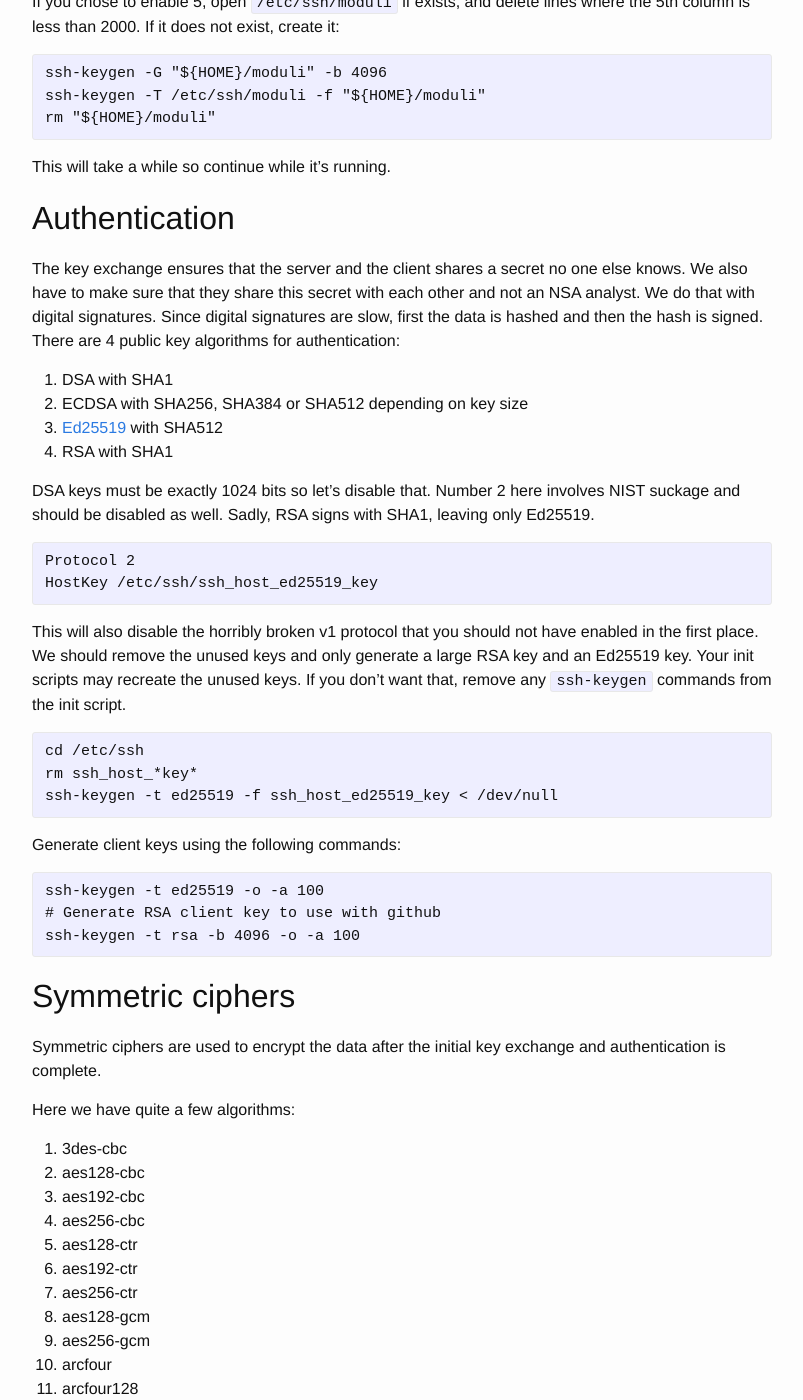
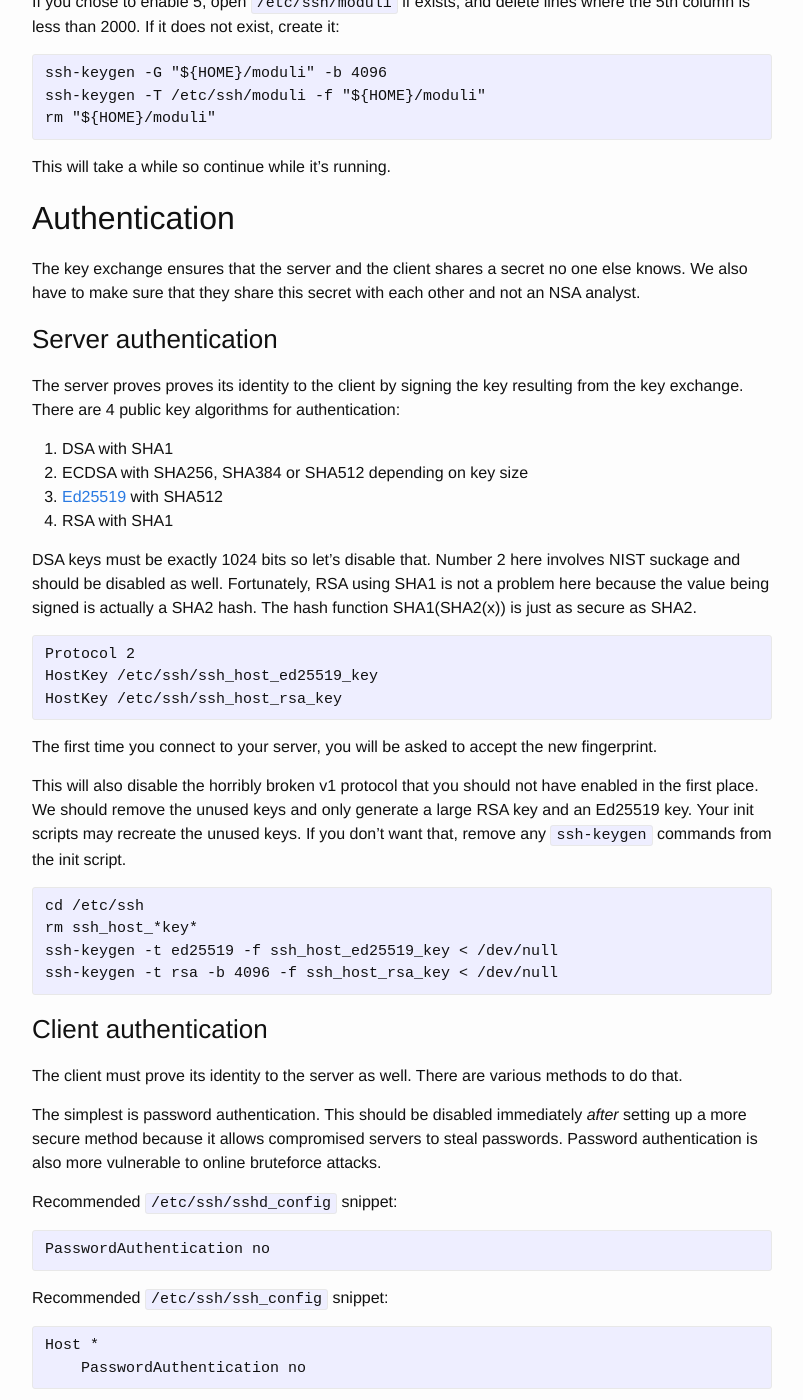
Before and after one commit to stribika/stribika.github.io, a Jekyll site: the page built from _posts/2015-01-04-secure-secure-shell.md, in a window 1280 px wide and 1400 px high, scrolled down 2267 px. Shown: the whole window, without its empty margins (238-1041 px from the left). Built offline with Jekyll 4.4.1, drawn with Linux system fonts in a browser that asks for light colours; some of the changed text lies outside the part shown.

Commit message:
RSA is back, differences between server and client authentication explained.

```diff
--- a/_posts/2015-01-04-secure-secure-shell.md
+++ b/_posts/2015-01-04-secure-secure-shell.md
@@ -111,8 +111,10 @@ This will take a while so continue while it's running.
 
 The key exchange ensures that the server and the client shares a secret no one else knows.
 We also have to make sure that they share this secret with each other and not an NSA analyst.
-We do that with digital signatures.
-Since digital signatures are slow, first the data is hashed and then the hash is signed.
+
+### Server authentication
+
+The server proves proves its identity to the client by signing the key resulting from the key exchange.
 There are 4 public key algorithms for authentication:
 
 1. DSA with SHA1
@@ -122,10 +124,14 @@ There are 4 public key algorithms for authentication:
 
 DSA keys must be exactly 1024 bits so let's disable that.
 Number 2 here involves NIST suckage and should be disabled as well.
-Sadly, RSA signs with SHA1, leaving only Ed25519.
+Fortunately, RSA using SHA1 is not a problem here because the value being signed is actually a SHA2 hash.
+The hash function SHA1(SHA2(x)) is just as secure as SHA2.
 
 <pre><code>Protocol 2
-HostKey /etc/ssh/ssh_host_ed25519_key</code></pre>
+HostKey /etc/ssh/ssh_host_ed25519_key
+HostKey /etc/ssh/ssh_host_rsa_key</code></pre>
+
+The first time you connect to your server, you will be asked to accept the new fingerprint.
 
 This will also disable the horribly broken v1 protocol that you should not have enabled in the first place.
 We should remove the unused keys and only generate a large RSA key and an Ed25519 key.
@@ -134,13 +140,48 @@ If you don't want that, remove any `ssh-keygen` commands from the init script.
 
 <pre><code>cd /etc/ssh
 rm ssh_host_*key*
-ssh-keygen -t ed25519 -f ssh_host_ed25519_key < /dev/null</code></pre>
+ssh-keygen -t ed25519 -f ssh_host_ed25519_key < /dev/null
+ssh-keygen -t rsa -b 4096 -f ssh_host_rsa_key < /dev/null</code></pre>
+
+### Client authentication
+
+The client must prove its identity to the server as well.
+There are various methods to do that.
+
+The simplest is password authentication.
+This should be disabled immediately *after* setting up a more secure method because it allows compromised servers to steal passwords.
+Password authentication is also more vulnerable to online bruteforce attacks.
+
+Recommended `/etc/ssh/sshd_config` snippet:
+
+<pre><code>PasswordAuthentication no</code></pre>
+
+Recommended `/etc/ssh/ssh_config` snippet:
+
+<pre><code>Host *
+    PasswordAuthentication no</code></pre>
+
+The most common and secure method is public key authentication, basically the same process as the server authentication.
+
+Recommended `/etc/ssh/sshd_config` snippet:
+
+<pre><code>PasswordAuthentication no</code></pre>
+
+Recommended `/etc/ssh/ssh_config` snippet:
+
+<pre><code>Host *
+    PasswordAuthentication no</code></pre>
 
 Generate client keys using the following commands:
 
 <pre><code>ssh-keygen -t ed25519 -o -a 100
-# Generate RSA client key to use with github
 ssh-keygen -t rsa -b 4096 -o -a 100</code></pre>
+
+You can deploy your new client public keys using `ssh-copy-id`.
+
+It is also possible to use OTP authentication to reduce the consequences of lost passwords.
+[Google Authenticator][google-auth] is a nice implementation of [TOTP][totp], or Timebased One Time Password.
+You can also use a [printed list of one time passwords][otp] or any other [PAM][pam] module, really, if you enable `ChallengeResponseAuthentication`.
 
 ## Symmetric ciphers
 
```
Also changed, not shown: other parts of _posts/2015-01-04-secure-secure-shell.md (+4 -0 lines).
